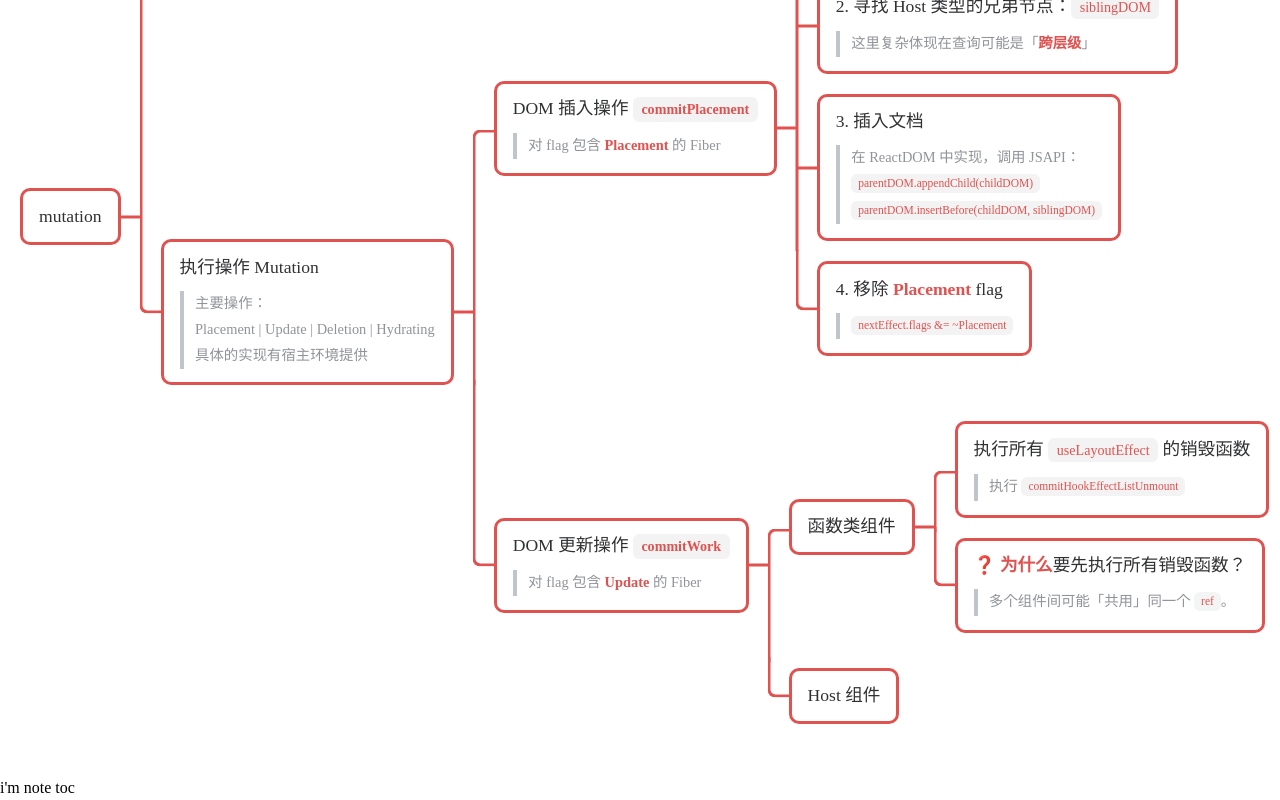
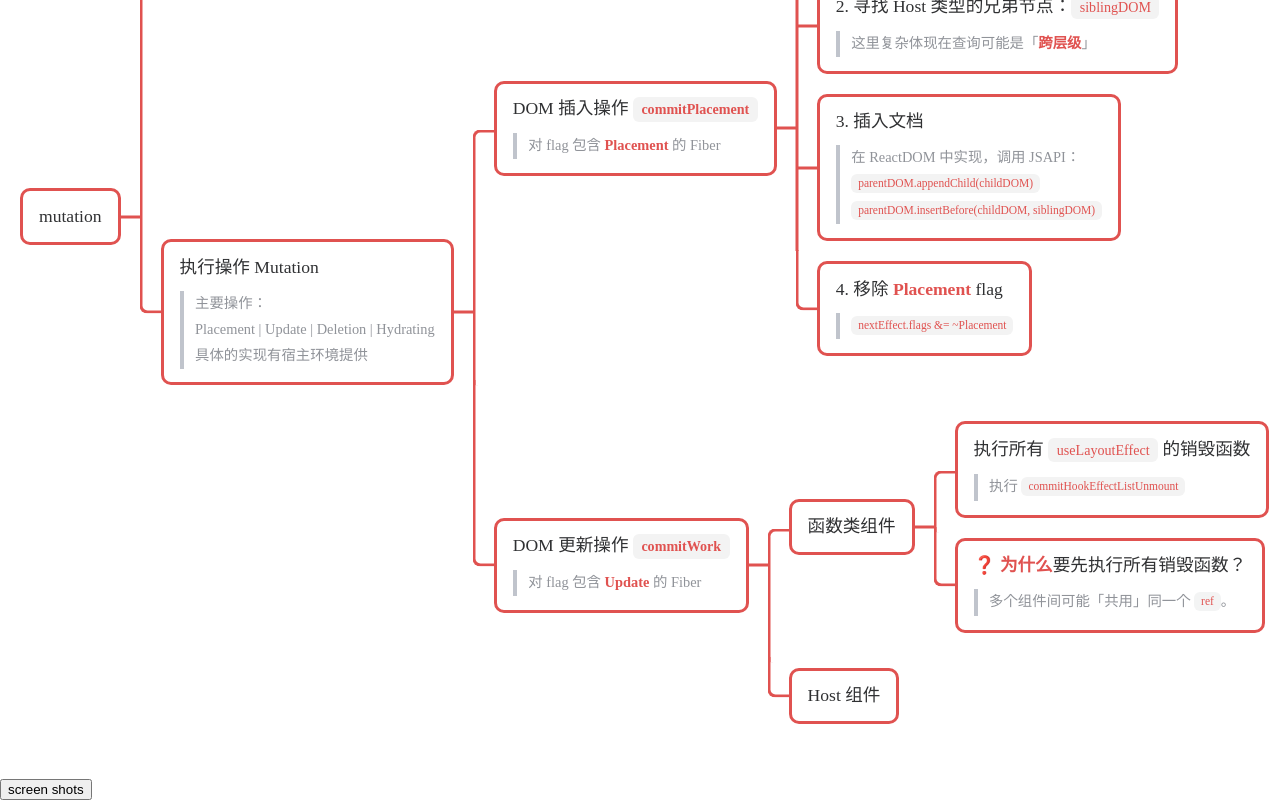
Before and after one commit to LBinin/mind-note, a React app: page / in a window 1280 px wide. Shown: the part 1089-1889 px from the top of the page. Built offline with nearby package versions, Linux system fonts and the light colour scheme.

Commit message:
feat: 添加 html2canvas.

```diff
--- a/package.json
+++ b/package.json
@@ -40,6 +40,7 @@
     "file-loader": "6.1.1",
     "fs-extra": "^9.0.1",
     "html-webpack-plugin": "4.5.0",
+    "html2canvas": "^1.0.0-rc.7",
     "identity-obj-proxy": "3.0.0",
     "jest": "26.6.0",
     "jest-circus": "26.6.0",
--- a/src/App.tsx
+++ b/src/App.tsx
@@ -2,37 +2,12 @@ import React, {useEffect, useState} from 'react';
 import MindMap from "./container/MindMap/MindMap";
 import NoteTOC from "./container/NoteTOC/NoteTOC";
 
-// const MarkdownSourcePath = require("./node.md");
+import html2canvas from "html2canvas";
 
 // @ts-ignore
 import MarkdownSourcePath from "./node.md";
 
 function App() {
-//   const dataSource = `
-// # commitRoot(root)
-// > commit 阶段开始于 commitRoot
-// > 遍历这条链表进行相应的「操作」（mutation）
-//
-// ## before mutation
-//
-// ### 调用 \`getSnapshotBeforeUpdate\` 生命周期
-//
-// > 此时还没有产生页面上可见的**更新**
-// > 同步进行，目的是为了保证只执行一次
-//
-// ### 调度 \`useEffect\`
-// > 如果存在 flag 为 Passive 的 Fiber
-//
-// #### 告诉 root 做好清洗 Effects 的准备
-// > rootDoesHavePassiveEffects 置真
-// > 表示 root 存在需要被调用「回调」的 useEffect
-//
-// #### 注册异步任务
-// > 等待 commit 阶段结束后，
-// > 异步执行 flushPassiveEffects 函数
-//
-// ## mutation
-// `;
 
   const [dataSource, setDataSource] = useState<string>("");
 
@@ -40,10 +15,19 @@ function App() {
     fetch(MarkdownSourcePath).then(res => res.text()).then(setDataSource)
   }, [])
 
+  const handleTakeScreenshots = () => {
+    // const target = document.querySelector('#print') as HTMLElement
+    html2canvas(document.body).then(canvas => {
+      document.body.parentElement!.appendChild(canvas);
+      // setCanvas(canvas)
+    })
+  }
+
   return (
     <div>
       <MindMap markdown={dataSource}/>
-      <NoteTOC/>
+      <button onClick={handleTakeScreenshots}>screen shots</button>
+      {/*<NoteTOC/>*/}
     </div>
   );
 }
```
Also changed, not shown: 2 other files (tests, documents, lock files or other folders).
